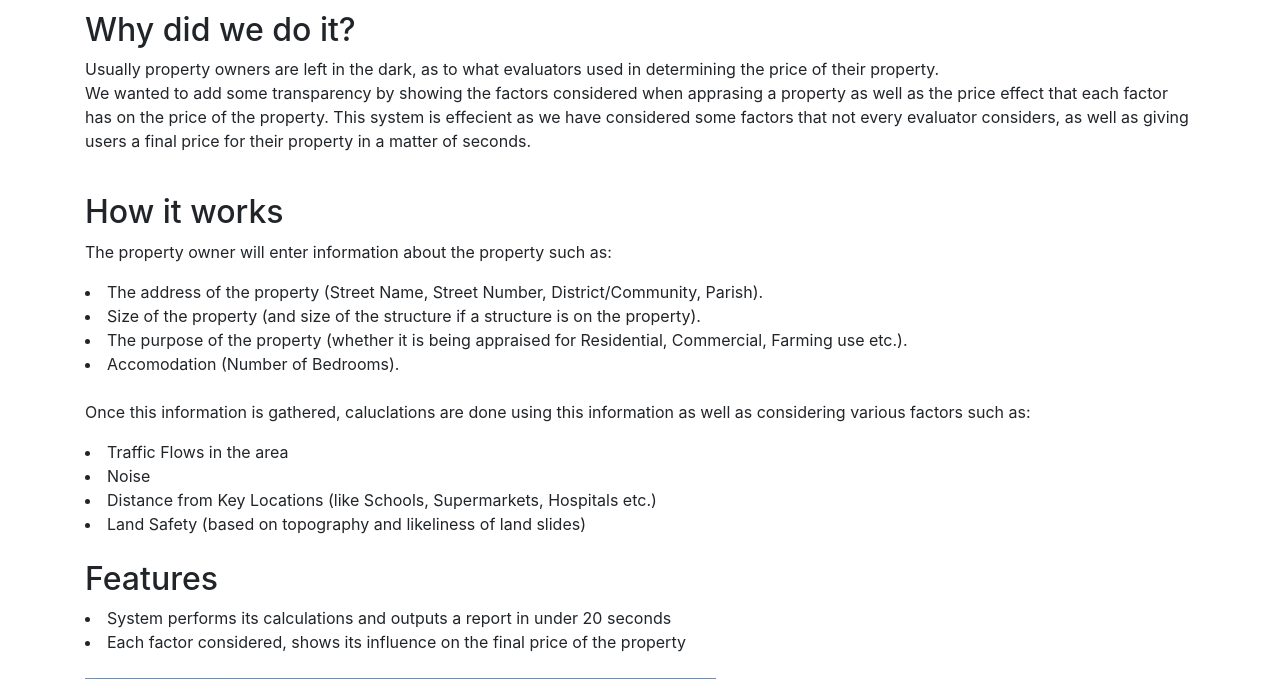
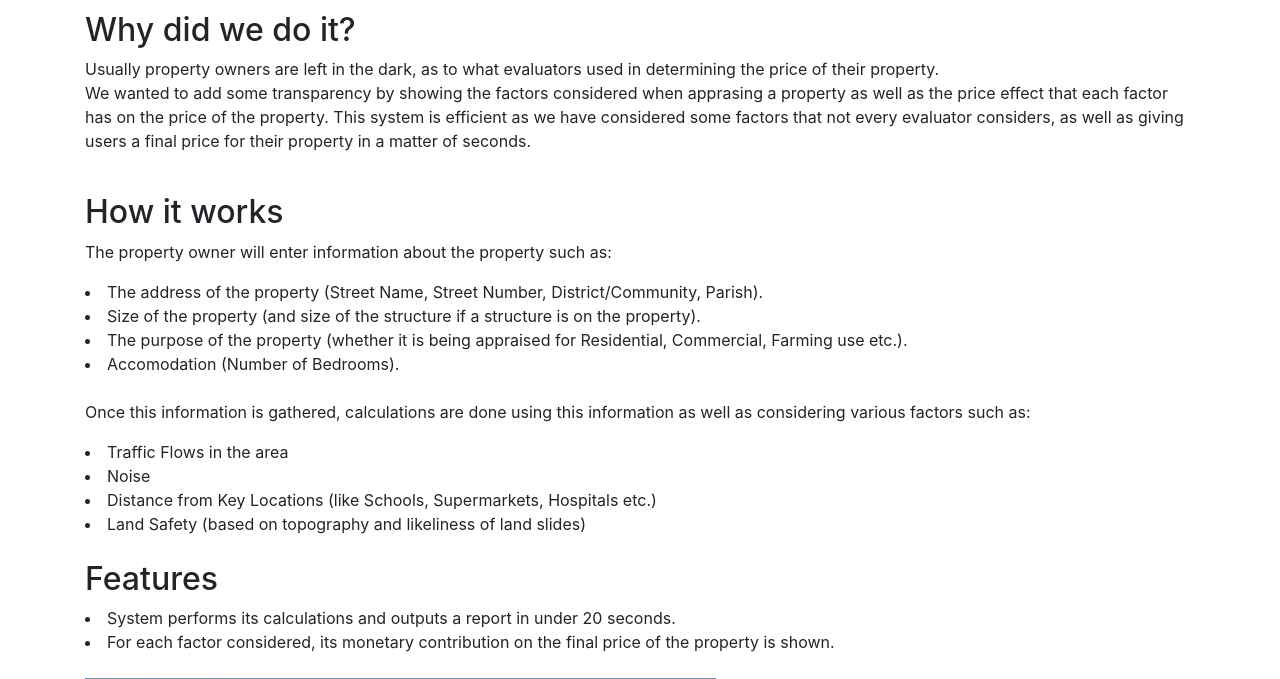
Before and after one commit to brianbeckford/capstonewebsite, a Flask app: page / in a window 1280 px wide. Shown: the part 308-987 px from the top of the page. Run offline with Flask 2, Linux system fonts and the light colour scheme; some libraries are stand-ins or nearby versions.

Commit message:
Capstone Website

```diff
--- a/app/templates/home.html
+++ b/app/templates/home.html
@@ -12,7 +12,7 @@ as well as the impact of each of those factors on the price of the property.</p>
 <h2>Why did we do it?</h2>
 <p> Usually property owners are left in the dark, as to what evaluators used in determining the price of their property. <br>
 We wanted to add some transparency by showing the factors considered when apprasing a property as well as the price effect that each factor has on the price of the property.
-This system is effecient as we have considered some factors that not every evaluator considers, as well as giving users a final price for their property in a matter of seconds.</p>
+This system is efficient as we have considered some factors that not every evaluator considers, as well as giving users a final price for their property in a matter of seconds.</p>
 <br>
 
 <h2>How it works</h2>
@@ -33,7 +33,7 @@ This system is effecient as we have considered some factors that not every evalu
 
 <br>
 
-<p> Once this information is gathered, caluclations are done using this information as well as considering various factors such as: </p>
+<p> Once this information is gathered, calculations are done using this information as well as considering various factors such as: </p>
 
 <li>Traffic Flows in the area</li>
 <li>Noise</li>
@@ -46,10 +46,10 @@ This system is effecient as we have considered some factors that not every evalu
 <h2> Features</h2>
 
 <li>
-    System performs its calculations and outputs a report in under 20 seconds
+    System performs its calculations and outputs a report in under 20 seconds.
 </li>
 <li>
-    Each factor considered, shows its influence on the final price of the property
+    For each factor considered, its monetary contribution on the final price of the property is shown.
 </li>
 
 <br>
```
